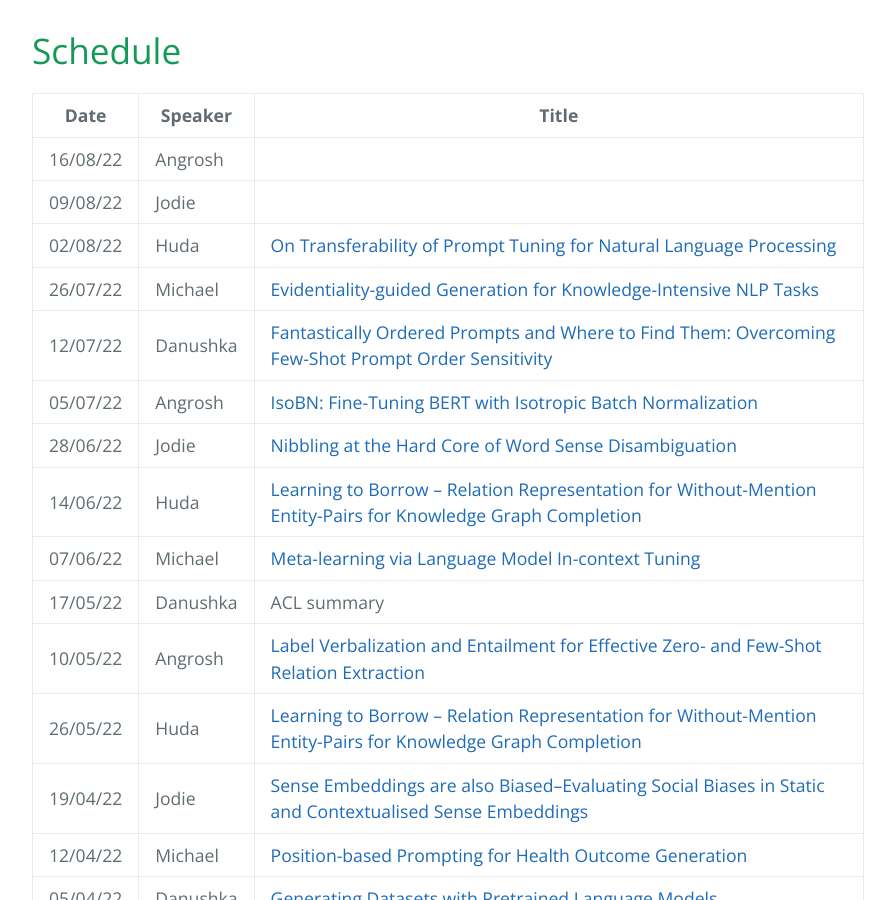
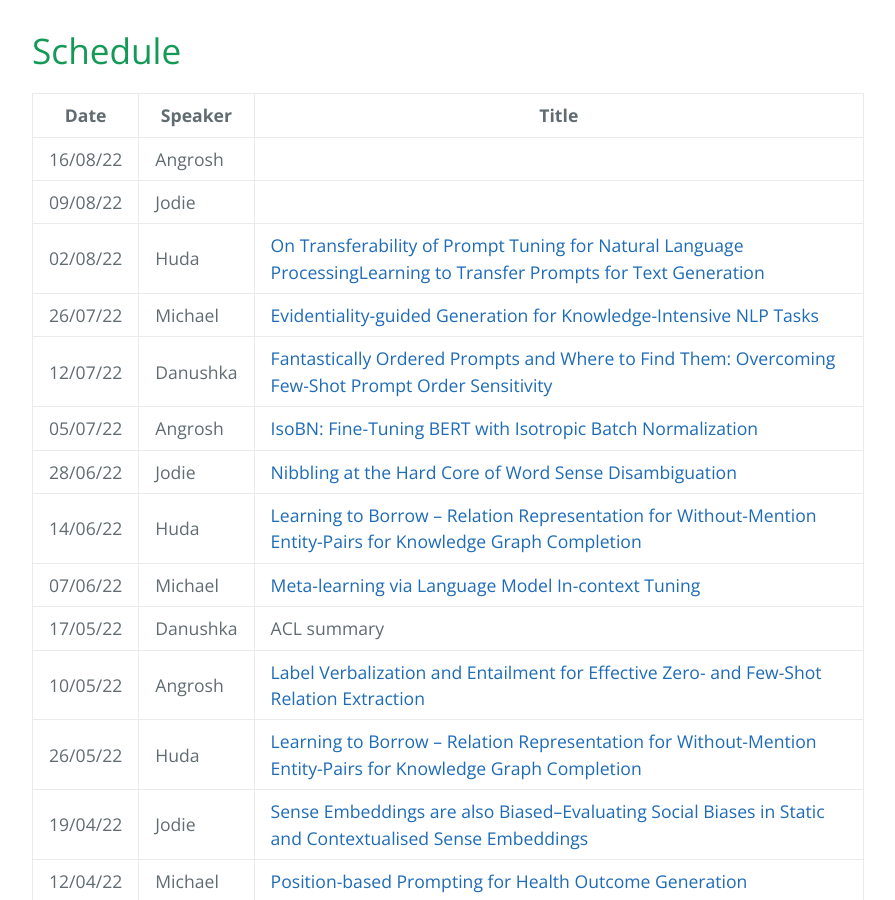
Before and after one commit to LivNLP/livnlp.github.io, a Jekyll site: the page built from reading.md, in a window 1280 px wide and 900 px high, scrolled down 481 px. Shown: the whole window, without its empty margins (192-1087 px from the left). Built offline with Jekyll 4.4.1, drawn with Linux system fonts in a browser that asks for light colours.

Commit message:
Update reading.md

```diff
--- a/reading.md
+++ b/reading.md
@@ -15,7 +15,7 @@ We meet on a weely basis to discuss recent research papers. Here is the schedule
 | ----- | ------- | ----- |
 | 16/08/22 | Angrosh | |
 | 09/08/22 | Jodie | |
-| 02/08/22 | Huda | [On Transferability of Prompt Tuning for Natural Language Processing](https://aclanthology.org/2022.naacl-main.290/)|
+| 02/08/22 | Huda | [On Transferability of Prompt Tuning for Natural Language Processing](https://aclanthology.org/2022.naacl-main.290/)[Learning to Transfer Prompts for Text Generation](https://aclanthology.org/2022.naacl-main.257/)|
 | 26/07/22 | Michael |[Evidentiality-guided Generation for Knowledge-Intensive NLP Tasks](https://aclanthology.org/2022.naacl-main.162/) |
 | 12/07/22 | Danushka |[Fantastically Ordered Prompts and Where to Find Them: Overcoming Few-Shot Prompt Order Sensitivity](https://aclanthology.org/2022.acl-long.556/) |
 | 05/07/22 | Angrosh | [IsoBN: Fine-Tuning BERT with Isotropic Batch Normalization](https://arxiv.org/abs/2005.02178)|
```
